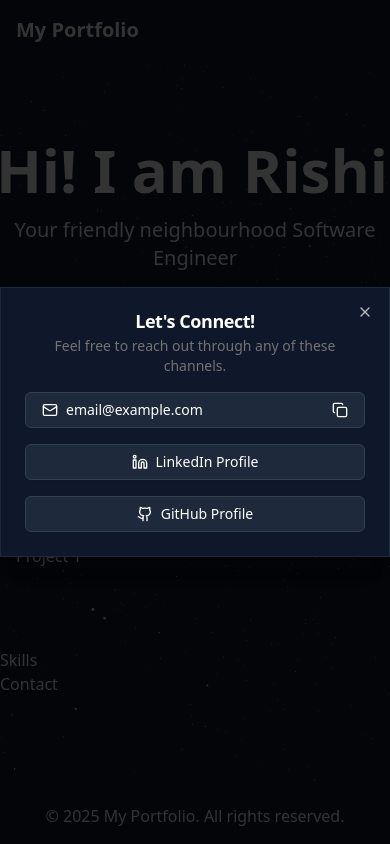
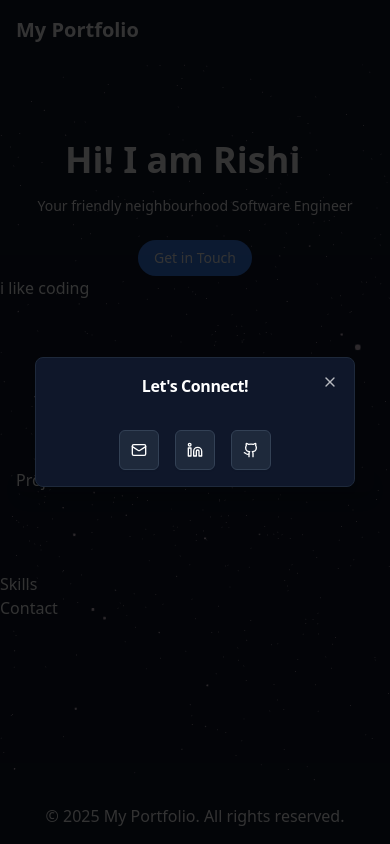
Before and after one commit to Heisen47/new-portfolio, a Next.js app: page / in a window 390 px wide. Both pictures are taken after a click on the button "Get in Touch". Built offline with nearby package versions, Linux system fonts and the light colour scheme.

Commit message:
add: made it responsive

```diff
--- a/src/components/sections/Hero.tsx
+++ b/src/components/sections/Hero.tsx
@@ -31,7 +31,7 @@ const Hero = () => {
   return (
     <div className='pt-10 text-center'>
       <div className='pt-10 text-center'>
-        <div className='mb-4 flex justify-center text-6xl font-bold'>
+        <div className='mb-4 flex justify-center text-4xl sm:text-6xl font-bold'>
           <div className='relative flex'>
             {text.split('').map((char, index) => (
               <motion.span
@@ -44,7 +44,8 @@ const Hero = () => {
                 {char === ' ' ? '\u00A0' : char}
               </motion.span>
             ))}
-            <div className='relative ml-1 w-[2px]'>
+            {/* Fix for cursor jerking */}
+            <div className='relative ml-1 w-[1ch]'>
               <AnimatePresence>
                 {showCursor && (
                   <motion.span
@@ -65,7 +66,7 @@ const Hero = () => {
         {isTypingDone && (
           <>
             <motion.p
-              className='mb-8 text-xl'
+              className='mb-6 text-sm sm:mb-8 sm:text-xl'
               initial={{ opacity: 0, y: 20 }}
               animate={{ opacity: 1, y: 0 }}
               transition={{ duration: 0.9, delay: 0.2 }}
@@ -74,7 +75,7 @@ const Hero = () => {
             </motion.p>
             <motion.button
               onClick={() => setIsContactModalOpen(true)}
-              className='inline-block rounded-full bg-blue-500 px-6 py-3 hover:bg-blue-600'
+              className='inline-block rounded-full bg-blue-500 px-4 py-2 text-sm sm:px-6 sm:py-3 sm:text-base hover:bg-blue-600'
               initial={{ opacity: 0, y: 20 }}
               animate={{ opacity: 1, y: 0 }}
               transition={{ duration: 0.9, delay: 0.2 }}
--- a/src/components/ui/ContactModal.tsx
+++ b/src/components/ui/ContactModal.tsx
@@ -1,4 +1,4 @@
-import { Mail, Phone, Copy, Linkedin, Github } from "lucide-react"
+import { Mail, Linkedin, Github } from "lucide-react"
 import { Button } from "@/components/ui/button"
 import {
   Dialog,
@@ -9,33 +9,67 @@ import {
 } from "@/components/ui/dialog"
 
 interface ContactModalProps {
-  isOpen: boolean;
-  onClose: () => void;
+  isOpen: boolean
+  onClose: () => void
 }
 
 export function ContactModal({ isOpen, onClose }: ContactModalProps) {
   return (
     <Dialog open={isOpen} onOpenChange={onClose}>
-      <DialogContent className="sm:max-w-md bg-slate-900 border-slate-800 text-white">
+      <DialogContent className="w-full max-w-xs sm:max-w-md bg-slate-900 border-slate-800 text-white p-4 sm:p-6 rounded-lg">
         <DialogHeader>
-          <DialogTitle>Let's Connect!</DialogTitle>
-          <DialogDescription>
+          <DialogTitle className="text-base sm:text-lg font-bold">
+            Let's Connect!
+          </DialogTitle>
+          <DialogDescription className="hidden sm:block text-sm sm:text-base text-slate-400">
             Feel free to reach out through any of these channels.
           </DialogDescription>
         </DialogHeader>
-        <div className="grid gap-4">
-          <Button variant="outline" className="bg-slate-800 border-slate-700 text-white hover:bg-slate-700">
-            <Mail className="h-4 w-4" />
-            <span>email@example.com</span>
-            <Copy className="h-4 w-4 ml-auto" />
+        <div className="grid gap-4 mt-4 sm:hidden">
+          {/* Small devices: Icons in squares */}
+          <div className="flex justify-center gap-4">
+            <Button
+              variant="outline"
+              className="flex items-center justify-center w-10 h-10 bg-slate-800 border-slate-700 text-white hover:bg-slate-700"
+            >
+              <Mail className="h-5 w-5" />
+            </Button>
+            <Button
+              variant="outline"
+              className="flex items-center justify-center w-10 h-10 bg-slate-800 border-slate-700 text-white hover:bg-slate-700"
+            >
+              <Linkedin className="h-5 w-5" />
+            </Button>
+            <Button
+              variant="outline"
+              className="flex items-center justify-center w-10 h-10 bg-slate-800 border-slate-700 text-white hover:bg-slate-700"
+            >
+              <Github className="h-5 w-5" />
+            </Button>
+          </div>
+        </div>
+        <div className="hidden sm:grid gap-4 mt-4">
+          {/* Larger devices: Full buttons with text */}
+          <Button
+            variant="outline"
+            className="flex justify-start gap-2 bg-slate-800 border-slate-700 text-white hover:bg-slate-700"
+          >
+            <Mail className="h-5 w-5" />
+            <span className="text-sm sm:text-base">email@example.com</span>
           </Button>
-          <Button variant="outline" className="bg-slate-800 border-slate-700 text-white hover:bg-slate-700">
-            <Linkedin className="h-4 w-4" />
-            <span>LinkedIn Profile</span>
+          <Button
+            variant="outline"
+            className="flex justify-start gap-2 bg-slate-800 border-slate-700 text-white hover:bg-slate-700"
+          >
+            <Linkedin className="h-5 w-5" />
+            <span className="text-sm sm:text-base">LinkedIn Profile</span>
           </Button>
-          <Button variant="outline" className="bg-slate-800 border-slate-700 text-white hover:bg-slate-700">
-            <Github className="h-4 w-4" />
-            <span>GitHub Profile</span>
+          <Button
+            variant="outline"
+            className="flex justify-start gap-2 bg-slate-800 border-slate-700 text-white hover:bg-slate-700"
+          >
+            <Github className="h-5 w-5" />
+            <span className="text-sm sm:text-base">GitHub Profile</span>
           </Button>
         </div>
       </DialogContent>
```
